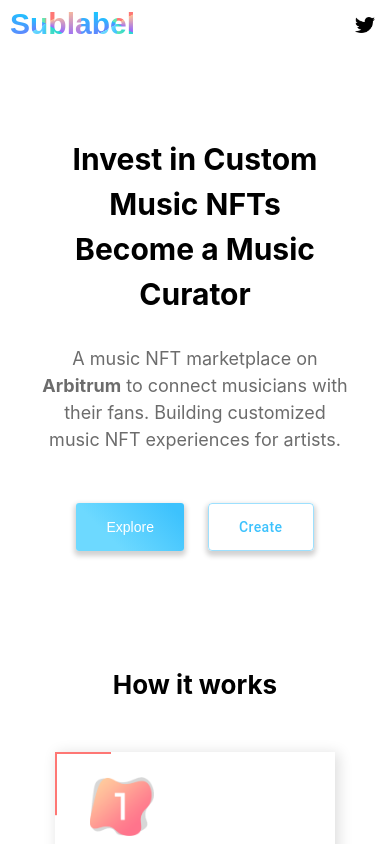
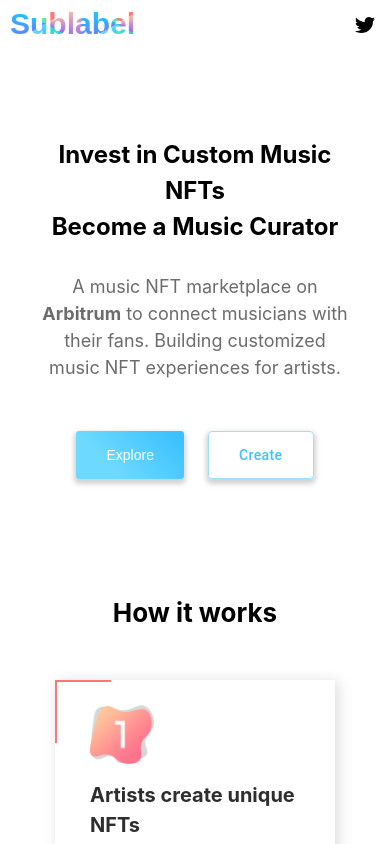
Before and after one commit to svdorn/sublabel, a React (Create React App) app: page / in a window 390 px wide. Shown: the top 844 px of the page. Built offline with nearby package versions, Linux system fonts and the light colour scheme; a web font is replaced by a local one.

Commit message:
fixing header section issue

```diff
--- a/src/home/home.css
+++ b/src/home/home.css
@@ -573,6 +573,9 @@
       --try-it-box-width: 340px;
       --try-it-box-height: 312px;
   }
+  .section-intro h1 {
+    font-size: 24px;
+  }
 }
 
 @media screen and (max-width: 450px) {
```
